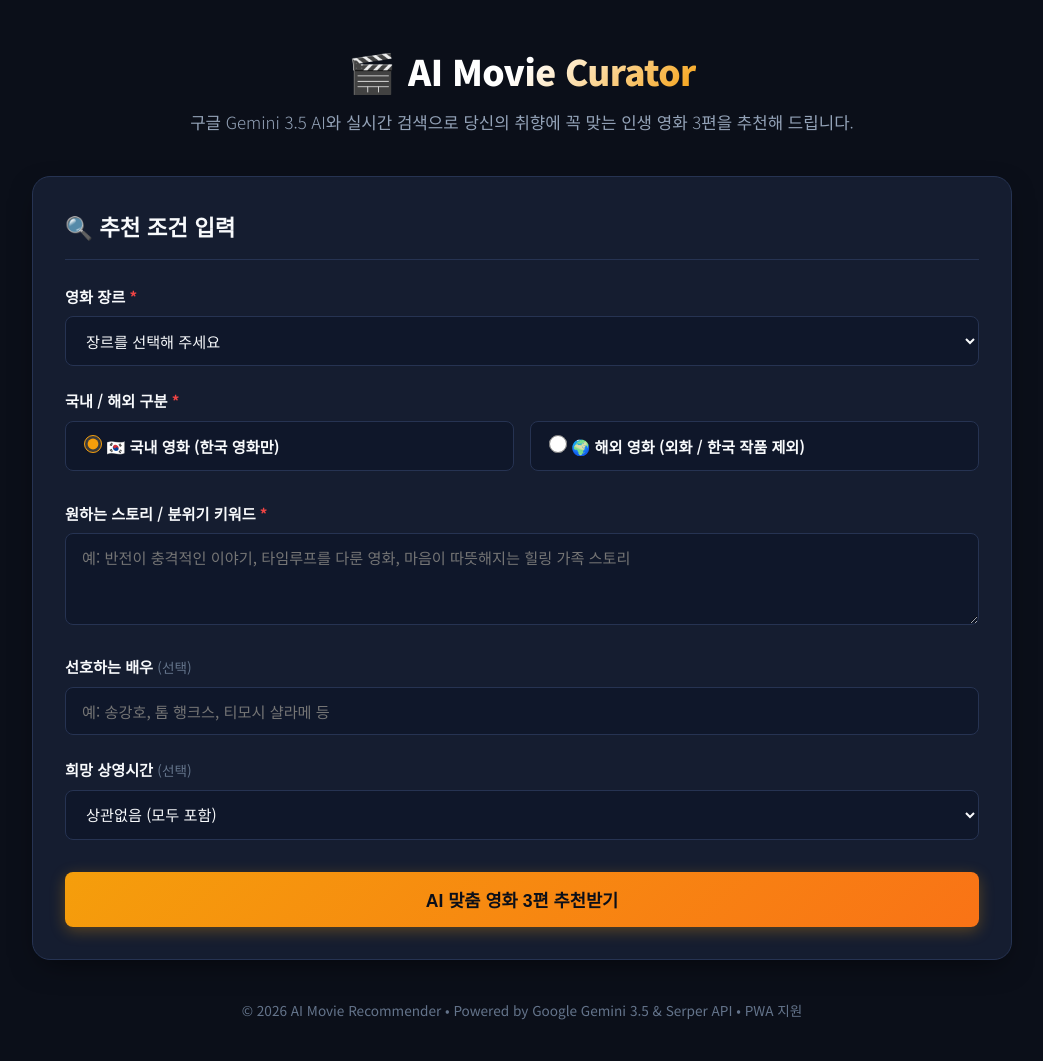
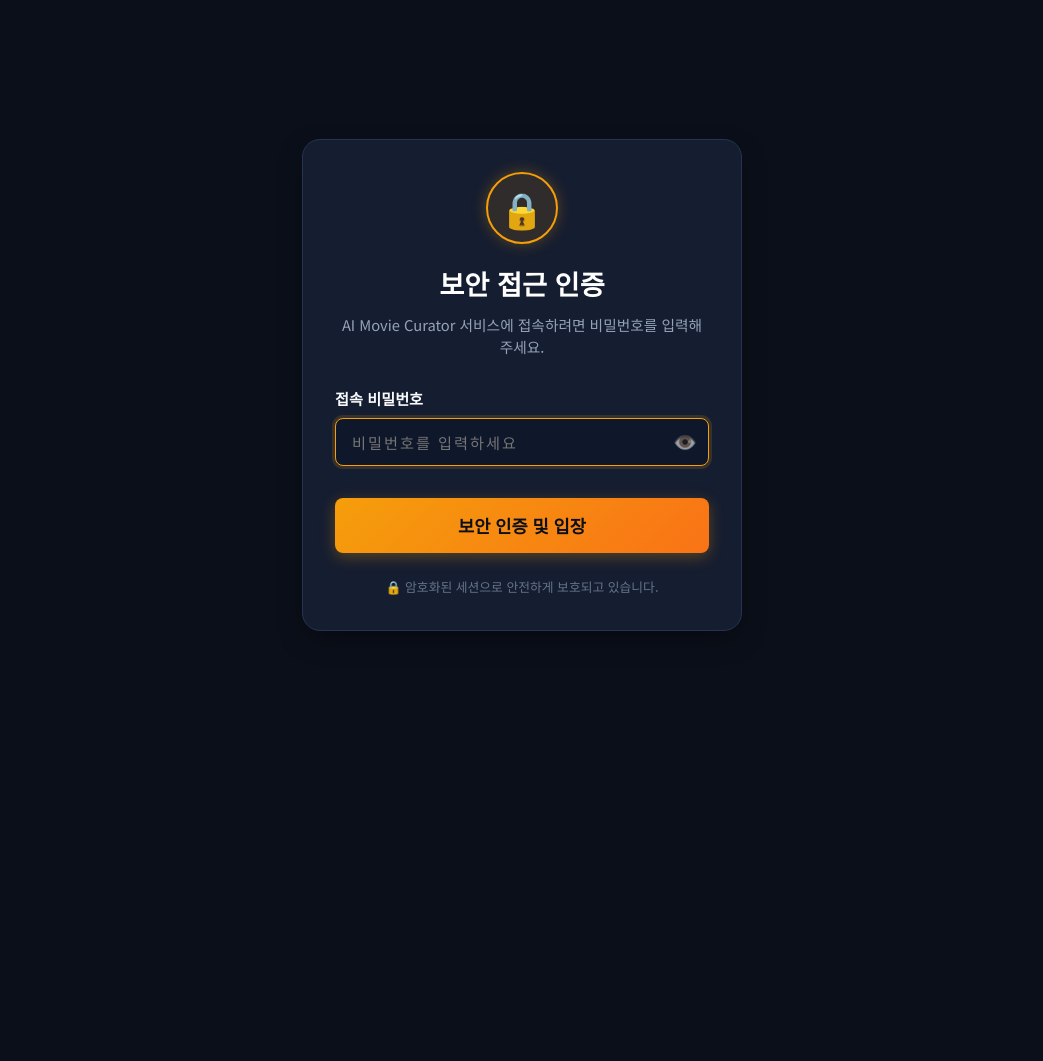
Before and after one commit to Nulbam/movie-recommender, a Flask app: page / in a window 1280 px wide. Shown: the whole page, without its empty margins (118-1161 px from the left). After the commit the page ends 631 px from the top, so only its background shows below. Run offline with Flask 3, Linux system fonts and the light colour scheme.

Commit message:
Add password security gate with login, logout, and session authentication

```diff
--- a/app.py
+++ b/app.py
@@ -5,7 +5,7 @@ import logging
 import urllib.parse
 import requests
 from dotenv import load_dotenv
-from flask import Flask, render_template, request, jsonify, send_from_directory, make_response
+from flask import Flask, render_template, request, jsonify, send_from_directory, make_response, session, redirect, url_for
 from google import genai
 from google.genai import types
 
@@ -17,6 +17,9 @@ logging.basicConfig(level=logging.INFO, format="%(asctime)s [%(levelname)s] %(me
 logger = logging.getLogger(__name__)
 
 app = Flask(__name__)
+
+# 세션 암호화 키 설정
+app.secret_key = os.getenv("SECRET_KEY", "movie-curator-super-secret-key-2026")
 
 # 기본 대체 포스터 이미지 (검색 실패나 이미지 누락 시 사용)
 DEFAULT_POSTER = "https://images.unsplash.com/photo-1489599849927-2ee91cede3ba?auto=format&fit=crop&w=600&q=80"
@@ -175,8 +178,31 @@ def search_ott_realtime(movie_title):
 
 @app.route("/")
 def index():
-    """메인 페이지 HTML 렌더링"""
+    """메인 라우트: 로그인 여부를 확인하여 잠금 화면(login.html) 또는 메인 앱(index.html) 서빙"""
+    if not session.get("authenticated"):
+        return render_template("login.html")
     return render_template("index.html")
+
+
+@app.route("/login", methods=["POST"])
+def login():
+    """비밀번호 검증 및 세션 인증 부여"""
+    data = request.get_json(silent=True) or {}
+    password = data.get("password", "").strip()
+
+    correct_password = os.getenv("ACCESS_PASSWORD", "1234")
+    if password == correct_password:
+        session["authenticated"] = True
+        return jsonify({"success": True})
+    else:
+        return jsonify({"success": False, "error": "비밀번호가 올바르지 않습니다."}), 401
+
+
+@app.route("/logout")
+def logout():
+    """로그아웃 처리 후 메인 잠금 화면으로 이동"""
+    session.pop("authenticated", None)
+    return redirect(url_for("index"))
 
 
 @app.route("/sw.js")
@@ -189,7 +215,11 @@ def service_worker():
 
 @app.route("/recommend", methods=["POST"])
 def recommend():
-    """사용자 조건에 맞춰 영화 3편을 추천하고 정밀 OTT 정보를 결합하여 반환"""
+    """사용자 조건에 맞춰 영화 3편을 추천하고 정밀 OTT 정보를 결합하여 반환 (보안 인증 필수)"""
+    # 0. 세션 로그인 인증 확인 (비밀번호 미입력 접근 차단)
+    if not session.get("authenticated"):
+        return jsonify({"success": False, "error": "인증되지 않은 접근입니다. 먼저 비밀번호로 로그인해 주세요."}), 401
+
     data = request.get_json(silent=True) or {}
 
     genre = data.get("genre", "").strip()
--- a/static/css/style.css
+++ b/static/css/style.css
@@ -44,13 +44,122 @@ body {
     min-height: 100vh;
 }
 
-/* 2. 전체 레이아웃 컨테이너 */
+/* 2. 로그인 및 보안 잠금 화면 전용 레이아웃 */
+.login-body {
+    display: flex;
+    align-items: center;
+    justify-content: center;
+    padding: 20px;
+}
+
+.login-wrapper {
+    width: 100%;
+    max-width: 440px;
+    margin: 0 auto;
+}
+
+.login-card {
+    text-align: center;
+    border: 1px solid rgba(245, 158, 11, 0.3);
+    box-shadow: 0 20px 40px rgba(0, 0, 0, 0.8), var(--shadow-glow);
+    padding: 40px 32px;
+}
+
+.lock-icon-wrap {
+    width: 72px;
+    height: 72px;
+    margin: 0 auto 18px;
+    background: rgba(245, 158, 11, 0.12);
+    border: 2px solid var(--accent-gold);
+    border-radius: 50%;
+    display: flex;
+    align-items: center;
+    justify-content: center;
+    box-shadow: 0 0 15px rgba(245, 158, 11, 0.3);
+}
+
+.lock-icon {
+    font-size: 2.2rem;
+}
+
+.login-title {
+    font-size: 1.7rem;
+    font-weight: 800;
+    color: #ffffff;
+    margin-bottom: 8px;
+}
+
+.login-subtitle {
+    font-size: 0.92rem;
+    color: var(--text-secondary);
+    margin-bottom: 28px;
+    line-height: 1.5;
+}
+
+.password-group {
+    text-align: left;
+    margin-bottom: 24px;
+}
+
+.password-input-wrapper {
+    position: relative;
+    display: flex;
+    align-items: center;
+}
+
+.password-input-wrapper input {
+    padding-right: 48px;
+    font-size: 1.05rem;
+    letter-spacing: 2px;
+}
+
+.toggle-password-btn {
+    position: absolute;
+    right: 12px;
+    background: transparent;
+    border: none;
+    cursor: pointer;
+    font-size: 1.2rem;
+    opacity: 0.6;
+    transition: var(--transition);
+}
+
+.toggle-password-btn:hover {
+    opacity: 1;
+    transform: scale(1.1);
+}
+
+.login-error-msg {
+    color: var(--accent-red);
+    font-size: 0.85rem;
+    margin-top: 8px;
+    font-weight: 500;
+}
+
+.login-footer {
+    margin-top: 24px;
+    font-size: 0.8rem;
+    color: var(--text-muted);
+}
+
+/* 카드 흔들림 애니메이션 (비밀번호 오류 시) */
+.shake-animation {
+    animation: shake 0.4s ease-in-out;
+}
+
+@keyframes shake {
+    0%, 100% { transform: translateX(0); }
+    20%, 60% { transform: translateX(-8px); }
+    40%, 80% { transform: translateX(8px); }
+}
+
+/* 3. 전체 레이아웃 컨테이너 */
 .app-container {
     max-width: 980px;
     margin: 0 auto;
 }
 
-/* 헤더 및 PWA 설치 버튼 */
+/* 헤더 및 액션 버튼 */
 .app-header {
     text-align: center;
     margin-bottom: 40px;
@@ -158,6 +294,7 @@ body {
 
 /* 입력 필드 */
 input[type="text"],
+input[type="password"],
 select,
 textarea {
     width: 100%;
--- a/templates/index.html
+++ b/templates/index.html
@@ -30,11 +30,17 @@
                     <span class="logo-icon">🎬</span>
                     <h1>AI Movie Curator</h1>
                 </div>
-                <!-- PWA 앱 설치 버튼 (설치 가능한 환경에서 자동 노출) -->
-                <button id="pwaInstallBtn" class="pwa-install-btn hidden">
-                    <span>📲</span>
-                    <span>앱 설치하기</span>
-                </button>
+                <!-- 상단 액션 버튼 그룹 (앱 설치 & 로그아웃) -->
+                <div class="header-actions">
+                    <button id="pwaInstallBtn" class="pwa-install-btn hidden">
+                        <span>📲</span>
+                        <span>앱 설치하기</span>
+                    </button>
+                    <a href="/logout" class="logout-btn" title="보안 잠금 및 로그아웃">
+                        <span>🔒</span>
+                        <span>로그아웃</span>
+                    </a>
+                </div>
             </div>
             <p class="subtitle">구글 Gemini 3.5 AI와 실시간 검색으로 당신의 취향에 꼭 맞는 인생 영화 3편을 추천해 드립니다.</p>
         </header>
@@ -137,7 +143,7 @@
 
         <!-- 푸터 영역 -->
         <footer class="app-footer">
-            <p>© 2026 AI Movie Recommender • Powered by Google Gemini 3.5 & Serper API • PWA 지원</p>
+            <p>© 2026 AI Movie Recommender • Powered by Google Gemini 3.5 & Serper API • 보안 인증 적용</p>
         </footer>
     </div>
 
--- /dev/null
+++ b/templates/login.html
@@ -0,0 +1,130 @@
+<!DOCTYPE html>
+<html lang="ko">
+<head>
+    <meta charset="UTF-8">
+    <meta name="viewport" content="width=device-width, initial-scale=1.0">
+    <title>보안 접근 인증 | AI 영화 큐레이터</title>
+
+    <!-- PWA 웹앱 매니페스트 및 메타 설정 -->
+    <link rel="manifest" href="{{ url_for('static', filename='manifest.json') }}">
+    <meta name="theme-color" content="#0b0f19">
+
+    <!-- 구글 폰트: Noto Sans KR -->
+    <link rel="preconnect" href="https://fonts.googleapis.com">
+    <link rel="preconnect" href="https://fonts.gstatic.com" crossorigin>
+    <link href="https://fonts.googleapis.com/css2?family=Noto+Sans+KR:wght@300;400;500;700;900&display=swap" rel="stylesheet">
+
+    <!-- 전용 스타일시트 -->
+    <link rel="stylesheet" href="{{ url_for('static', filename='css/style.css') }}">
+</head>
+<body class="login-body">
+    <div class="login-wrapper">
+        <div class="card login-card" id="loginBox">
+            <!-- 자물쇠 보안 헤더 -->
+            <div class="login-header">
+                <div class="lock-icon-wrap">
+                    <span class="lock-icon">🔒</span>
+                </div>
+                <h1 class="login-title">보안 접근 인증</h1>
+                <p class="login-subtitle">AI Movie Curator 서비스에 접속하려면 비밀번호를 입력해 주세요.</p>
+            </div>
+
+            <!-- 비밀번호 입력 폼 -->
+            <form id="loginForm" novalidate>
+                <div class="form-group password-group">
+                    <label for="password">접속 비밀번호</label>
+                    <div class="password-input-wrapper">
+                        <input type="password" id="password" name="password" placeholder="비밀번호를 입력하세요" required autofocus autocomplete="current-password">
+                        <button type="button" id="togglePasswordBtn" class="toggle-password-btn" title="비밀번호 표시/숨김">
+                            👁️
+                        </button>
+                    </div>
+                    <p id="loginError" class="login-error-msg hidden"></p>
+                </div>
+
+                <button type="submit" id="loginSubmitBtn" class="btn btn-primary">
+                    <span class="btn-text">보안 인증 및 입장</span>
+                </button>
+            </form>
+
+            <div class="login-footer">
+                <p>🔒 암호화된 세션으로 안전하게 보호되고 있습니다.</p>
+            </div>
+        </div>
+    </div>
+
+    <!-- 간결한 로그인 인터랙션 스크립트 -->
+    <script>
+        document.addEventListener("DOMContentLoaded", () => {
+            const form = document.getElementById("loginForm");
+            const passwordInput = document.getElementById("password");
+            const toggleBtn = document.getElementById("togglePasswordBtn");
+            const errorMsg = document.getElementById("loginError");
+            const submitBtn = document.getElementById("loginSubmitBtn");
+            const loginBox = document.getElementById("loginBox");
+
+            // 비밀번호 표시 / 숨김 토글
+            toggleBtn.addEventListener("click", () => {
+                if (passwordInput.type === "password") {
+                    passwordInput.type = "text";
+                    toggleBtn.textContent = "🙈";
+                } else {
+                    passwordInput.type = "password";
+                    toggleBtn.textContent = "👁️";
+                }
+            });
+
+            // 로그인 폼 제출
+            form.addEventListener("submit", async (e) => {
+                e.preventDefault();
+                const password = passwordInput.value.trim();
+
+                if (!password) {
+                    showError("비밀번호를 입력해 주세요.");
+                    return;
+                }
+
+                submitBtn.disabled = true;
+                submitBtn.querySelector(".btn-text").textContent = "인증 확인 중...";
+                hideError();
+
+                try {
+                    const response = await fetch("/login", {
+                        method: "POST",
+                        headers: { "Content-Type": "application/json" },
+                        body: JSON.stringify({ password: password })
+                    });
+
+                    const data = await response.json();
+
+                    if (response.ok && data.success) {
+                        // 로그인 성공 시 메인 화면으로 새로고침
+                        window.location.reload();
+                    } else {
+                        showError(data.error || "비밀번호가 올바르지 않습니다.");
+                        // 카드 흔들림 애니메이션 효과
+                        loginBox.classList.add("shake-animation");
+                        setTimeout(() => loginBox.classList.remove("shake-animation"), 500);
+                        passwordInput.select();
+                    }
+                } catch (err) {
+                    showError("서버와 통신할 수 없습니다. 잠시 후 다시 시도해 주세요.");
+                } finally {
+                    submitBtn.disabled = false;
+                    submitBtn.querySelector(".btn-text").textContent = "보안 인증 및 입장";
+                }
+            });
+
+            function showError(msg) {
+                errorMsg.textContent = msg;
+                errorMsg.classList.remove("hidden");
+            }
+
+            function hideError() {
+                errorMsg.textContent = "";
+                errorMsg.classList.add("hidden");
+            }
+        });
+    </script>
+</body>
+</html>
```
Also changed, not shown: other parts of static/css/style.css (+41 -15 lines), 1 other file.
